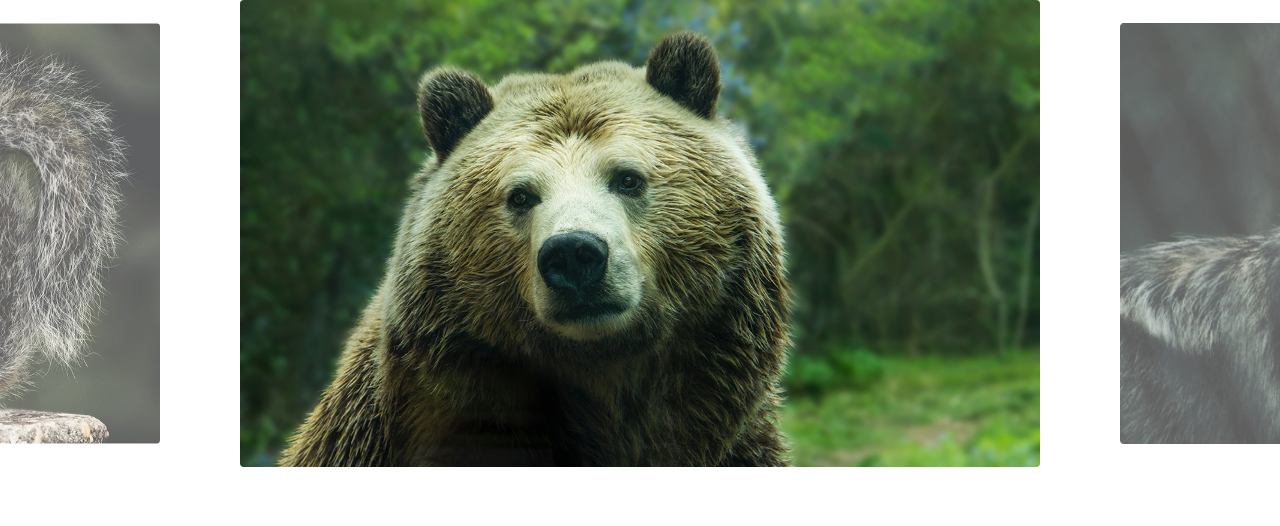
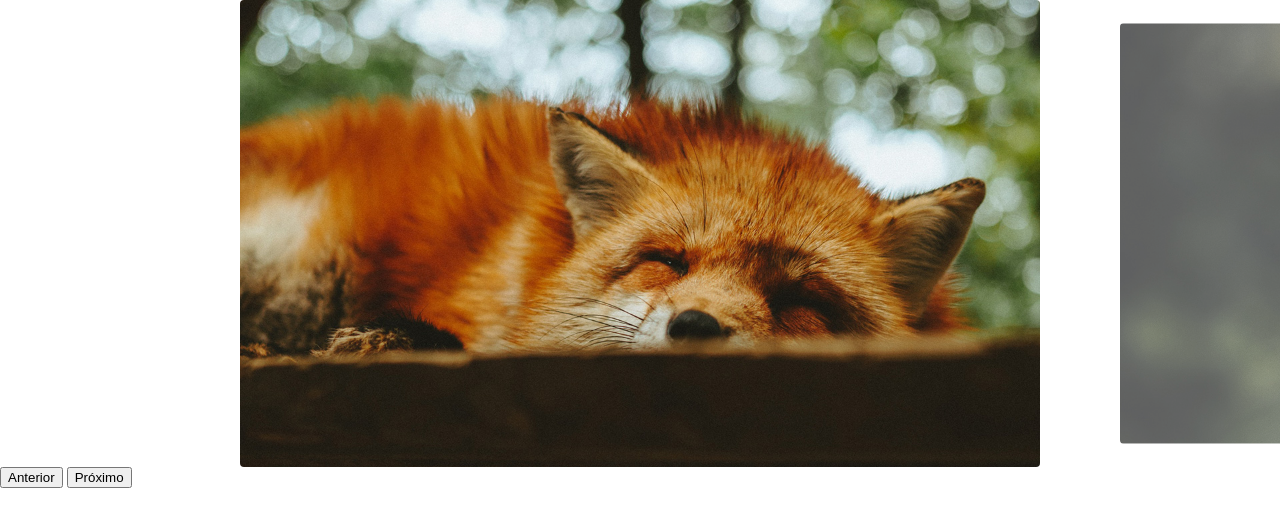
Before and after one commit to kpmnta/slide-animais, a plain HTML site: page index.html in a window 1280 px wide. Drawn offline with Linux system fonts and the light colour scheme.

Commit message:
navegação botões

```diff
--- a/index.html
+++ b/index.html
@@ -17,6 +17,10 @@
             <li><img src="img/foto6.jpg" alt="Foto Leão"></li>
         </ul>
     </div>
+    <div class="arrow-nav">
+        <button class="prev">Anterior</button>
+        <button class="next">Próximo</button>
+    </div>
     <script type="module" src="js/script.js"></script>
 </body>
 </html>
--- a/js/script.js
+++ b/js/script.js
@@ -1,8 +1,7 @@
-import Slide from './slide.js';
+import { SlideNav } from './slide.js';
 
-const slide = new Slide('.slide', '.wrapper');
+const slide = new SlideNav('.slide', '.wrapper');
 slide.init();
+slide.addArrow('.prev', '.next');
+
 console.log(slide)
-
-slide.changeSlide(3)
-slide.activePrevSlide();
--- a/js/slide.js
+++ b/js/slide.js
@@ -1,4 +1,4 @@
-export default class Slide {
+export class Slide {
     constructor(slide,wrapper) {
         this.slide = document.querySelector(slide);
         this.wrapper = document.querySelector(wrapper);
@@ -132,6 +132,8 @@ export default class Slide {
         this.onStart = this.onStart.bind(this);
         this.onMove = this.onMove.bind(this);
         this.onEnd = this.onEnd.bind(this);
+        this.activeNextSlide = this.activeNextSlide.bind(this);
+        this.activePrevSlide = this.activePrevSlide.bind(this);
         this.onResize = this.onResize.bind(this);
     }
 
@@ -141,6 +143,21 @@ export default class Slide {
         this.addSlideEvent();
         this.slidesConfig();
         this.addResizeEvent();
+        this.changeSlide(0);
         return this;
     }
 }
+
+export class SlideNav extends Slide {
+    addArrow(prev, next) {
+        this.prevElement = document.querySelector(prev);
+        this.nextElement = document.querySelector(next);
+        this.addArrowEvent();
+    }
+    addArrowEvent() {
+        this.prevElement.addEventListener('click', this.activePrevSlide);
+        this.nextElement.addEventListener('click', this.activeNextSlide);
+
+    }
+
+}
```
